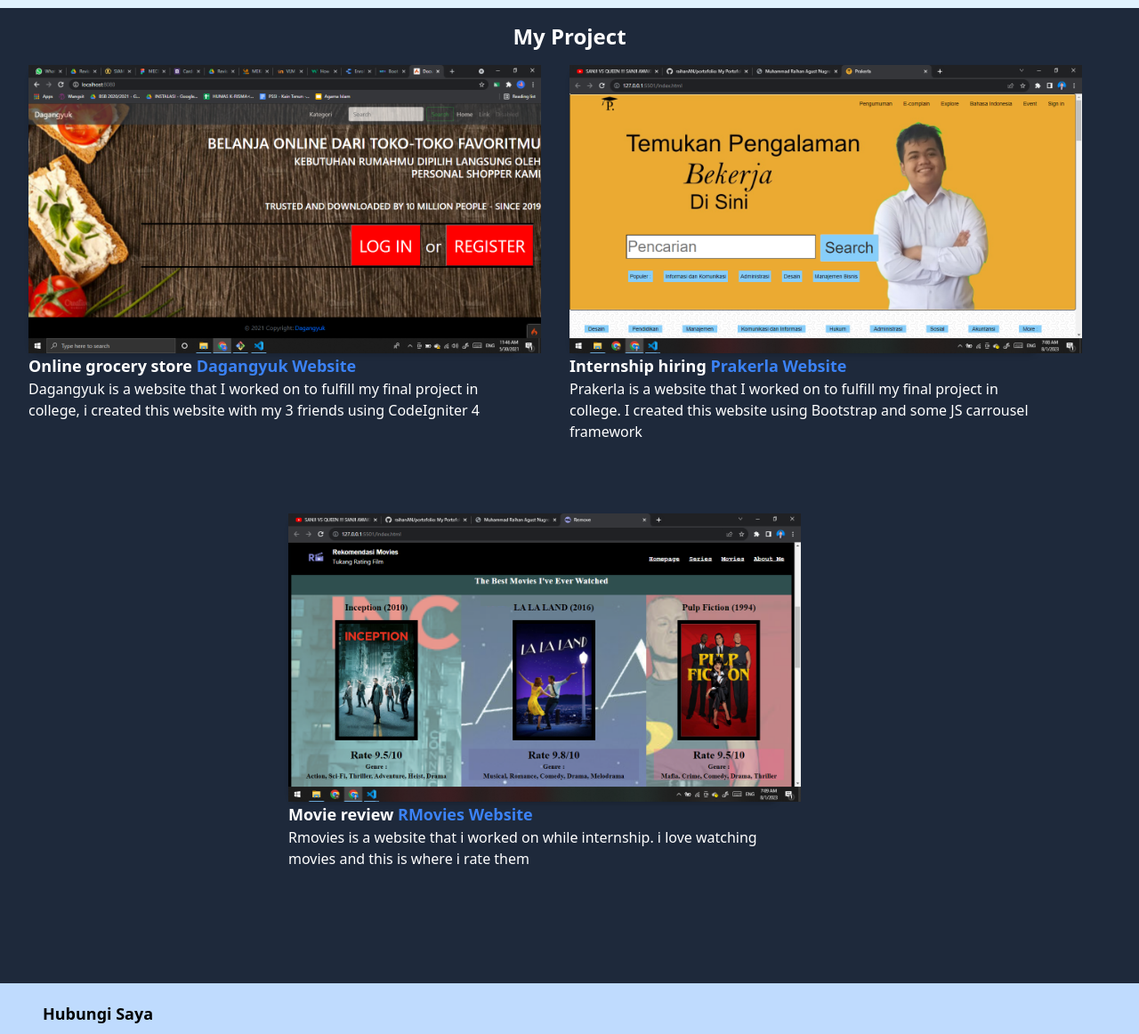
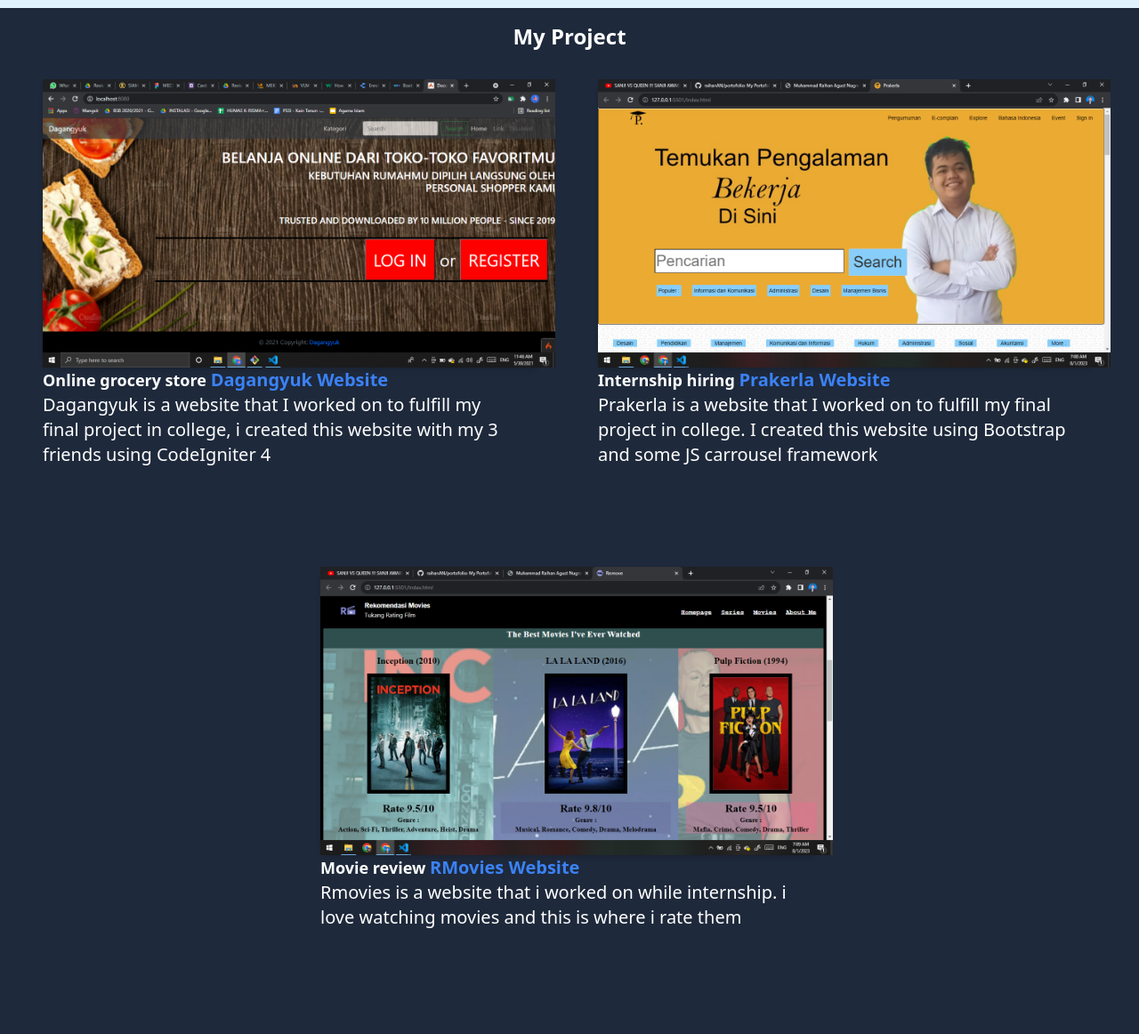
Before and after one commit to raihanAN/portofolio, a website: page index.html in a window 1280 px wide. Shown: the part 921-2083 px from the top of the page at 89% size. Drawn offline with Linux system fonts and the light colour scheme.

Commit message:
troubleshoot img

```diff
--- a/index.html
+++ b/index.html
@@ -152,44 +152,50 @@
     <!-- my project -->
     <section id="projekt" class="pt-36 pb-16 bg-slate-800">
         <h1 class="text-center text-2xl font-bold -mt-32 text-white">My Project</h1>
-        <div class="container">
         <div class="w-full px-4 flex flex-wrap justify-center md:mx-auto">
-                <div class="mb-12 p-4 md:w-1/2">
+            <div class="mb-12 p-8 md:w-1/2">
                 <div class="rounded-xl shadow-md">
                     <img src="assets/Dagangyuk.png" alt="Dagangyuk" class="lg:max-w-lg xl:max-w-xl">
                 </div>
                 <h4 class="font-semibold text-lg text-white">Online grocery store <a
                         href="https://github.com/raihanAN/Dagangyuk3" target="_blank"
-                            class="text-blue-500">Dagangyuk Website</a>
+                        class="text-blue-500 md:text-xl">Dagangyuk
+                        Website</a>
                 </h4>
-                    <p class="font-light text-base text-white">Dagangyuk is a website that I worked on to fulfill my
-                        final project in college, i created this website with my 3 friends using CodeIgniter 4</p>
+                <p class="font-light text-base text-white md:text-xl">Dagangyuk is a website that I worked on to
+                    fulfill my
+                    <br> final project in college, i created this website with my 3 friends using CodeIgniter 4
+                </p>
             </div>
-                <div class="mb-12 p-4 md:w-1/2 pl-10">
+            <div class="mb-12 p-8 md:w-1/2">
                 <div class="rounded-xl shadow-md">
                     <img src="assets/Screenshot (1033).png" alt="Prakerla" class="lg:max-w-lg xl:max-w-xl">
                 </div>
                 <h4 class="font-semibold text-lg text-white">Internship hiring <a
-                            href="https://github.com/raihanAN/Prakerla" target="_blank" class="text-blue-500">Prakerla
+                        href="https://github.com/raihanAN/Prakerla" target="_blank"
+                        class="text-blue-500 md:text-xl">Prakerla
                         Website</a></h4>
-                    <p class="font-light text-base text-white">Prakerla is a website that I worked on to fulfill my
+                <p class="font-light text-base text-white md:text-xl">Prakerla is a website that I worked on to fulfill
+                    my
                     final project in college. I created this website using Bootstrap and some JS carrousel framework
                 </p>
             </div>
-                <div class="mb-12 p-4 md:w-1/2">
+            <div class="mb-12 p-8 md:w-1/2">
                 <div class="rounded-xl shadow-md">
                     <img src="assets/Screenshot (1036).png" alt="Prakerla" class=" lg:max-w-lg xl:max-w-xl">
                 </div>
                 <h4 class="font-semibold text-lg text-white">Movie review <a
-                            href="https://github.com/raihanAN/MovieRating" target="_blank" class="text-blue-500">RMovies
+                        href="https://github.com/raihanAN/MovieRating" target="_blank"
+                        class="text-blue-500 md:text-xl">RMovies
                         Website</a></h4>
-                    <p class="font-light text-base text-white">Rmovies is a website that i worked on while internship. i
+                <p class="font-light text-base text-white md:text-xl">Rmovies is a website that i worked on while
+                    internship. i
                     love watching movies and this is where i rate them</p>
             </div>
 
         </div>
 
-        </div>
+
     </section>
 
     <!-- Meine Projekt -->
@@ -205,7 +211,6 @@
         </div>
     </div>
     <div class="w-full border-t border-blue-700"></div>
-    <div class="container lg:w-full">
     <div class="flex items-center flex-wrap pt-0 pb-0 w-full justify-center text-violet-700">
         <h4 class="text-lg lg:text-2xl">Find me on social media</h4>
     </div>
@@ -250,7 +255,7 @@
     <div class="flex items-center flex-wrap pt-1 w-full justify-center" id="copyright">
         <p class="text-blue-800 font-light">by Muhammad Raihan Agust Nugroho</p>
     </div>
-    </div>
+
 
     <!-- foota -->
     <!-- Script -->
--- a/tailwind.config.js
+++ b/tailwind.config.js
@@ -3,7 +3,7 @@
   content: ["index.html"],
   theme: {
     screens: {
-      'sm': 'px',
+      'sm': '850px',
       // => @media (min-width: 576px) { ... }
 
       'md': '960px',
```
Also changed, not shown: dist/output.css. Lines whose indentation alone changed are shown as unchanged.
